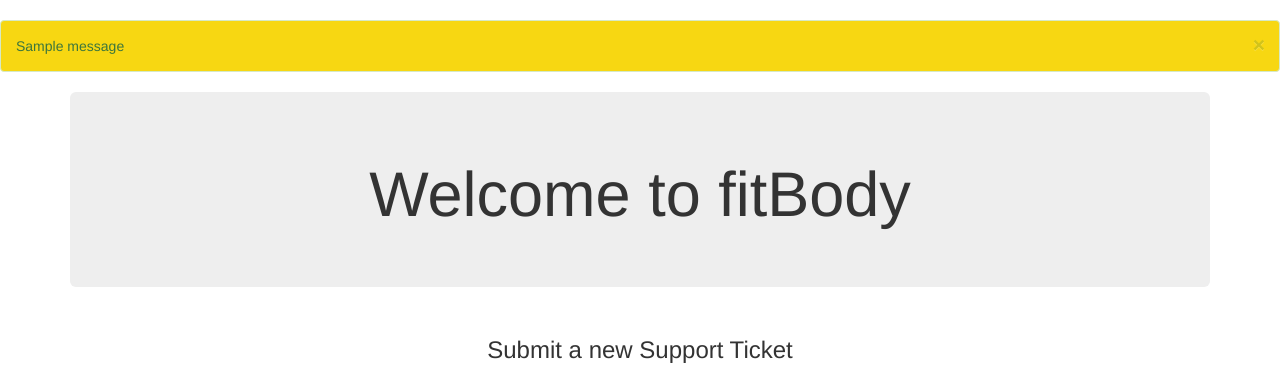
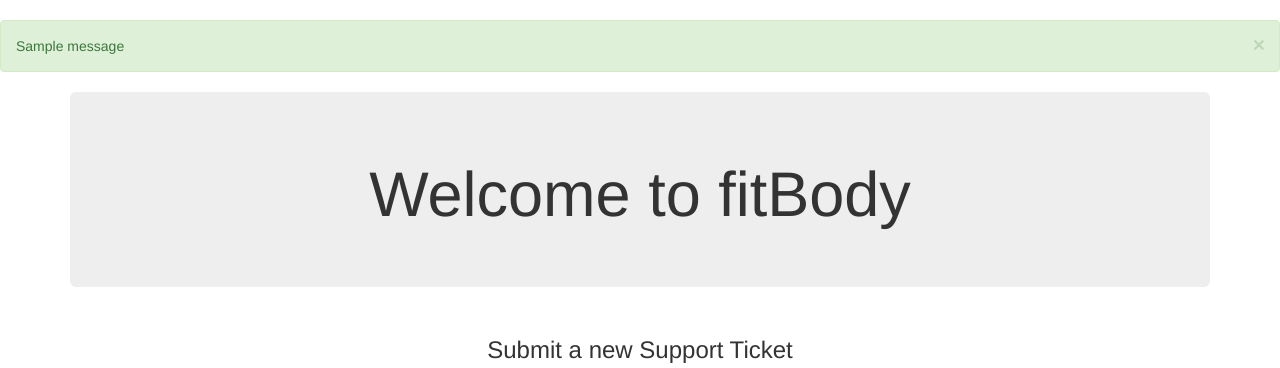
Before and after one commit to kaistullich/Ticket-System, a Flask app: page / in a window 1280 px wide. Shown: the part 52-420 px from the top of the page. Run offline with Flask 2, Linux system fonts and the light colour scheme; tables that the repository leaves empty hold one stand-in row (values such as "Sample post"); one stand-in notice (Sample message) is shown; parts of the project's set-up code (start-up, migrations or seed data) failed here and were passed over; some libraries are stand-ins or nearby versions.

Commit message:
removed yellow background for success messsage

```diff
--- a/ticket_system/templates/base.html
+++ b/ticket_system/templates/base.html
@@ -24,7 +24,7 @@
     </nav>
     <div>
 	{% for category, message in get_flashed_messages(with_categories=true) %}
-		<div class="alert alert-{{category}} alert-dismissable" style="background-color:#F7D712">
+		<div class="alert alert-{{category}} alert-dismissible">
 		<button type="button" class="close" data-dismiss="alert" aria-hidden="true">&times;</button>
 		{{ message }}
 		</div>
```
